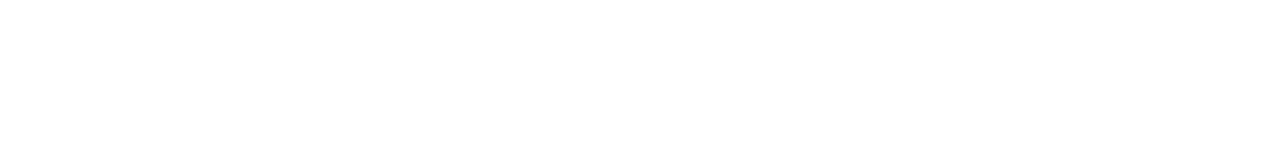
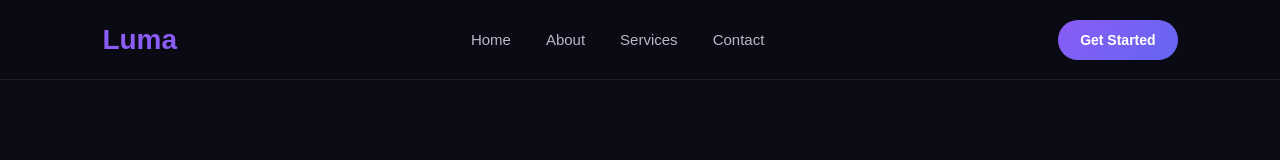
Before and after one commit to muzaib09/Landing-Page, a plain HTML site: page index.html in a window 1280 px wide. Drawn offline with Linux system fonts and the light colour scheme.

Commit message:
navbar created

```diff
--- a/index.html
+++ b/index.html
@@ -3,9 +3,21 @@
 <head>
     <meta charset="UTF-8">
     <meta name="viewport" content="width=device-width, initial-scale=1.0">
-    <title>Document</title>
+    <title>Landing Page</title>
+    <link rel="stylesheet" href="style.css">
 </head>
 <body>
+    <nav class="navbar">
+  <div class="logo">Luma</div>
 
+  <ul class="nav-links">
+    <li><a href="#home">Home</a></li>
+    <li><a href="#about">About</a></li>
+    <li><a href="#services">Services</a></li>
+    <li><a href="#contact">Contact</a></li>
+  </ul>
+
+  <a href="#contact" class="nav-btn">Get Started</a>
+</nav>
 </body>
 </html>
--- /dev/null
+++ b/style.css
@@ -0,0 +1,61 @@
+* {
+  margin: 0;
+  padding: 0;
+  box-sizing: border-box;
+}
+
+body {
+  font-family: Arial, sans-serif;
+  background: #0b0b14;
+  color: #fff;
+}
+
+.navbar {
+  width: 100%;
+  height: 80px;
+  padding: 0 8%;
+  display: flex;
+  align-items: center;
+  justify-content: space-between;
+  background: rgba(11, 11, 20, 0.9);
+  border-bottom: 1px solid rgba(255, 255, 255, 0.08);
+}
+
+.logo {
+  font-size: 28px;
+  font-weight: 700;
+  color: #8b5cf6;
+}
+
+.nav-links {
+  display: flex;
+  gap: 35px;
+  list-style: none;
+}
+
+.nav-links a {
+  color: #b8b8c7;
+  text-decoration: none;
+  font-size: 15px;
+  transition: 0.3s;
+}
+
+.nav-links a:hover {
+  color: #fff;
+}
+
+.nav-btn {
+  padding: 12px 22px;
+  border-radius: 30px;
+  background: linear-gradient(135deg, #8b5cf6, #6366f1);
+  color: #fff;
+  text-decoration: none;
+  font-size: 14px;
+  font-weight: 600;
+  transition: 0.3s;
+}
+
+.nav-btn:hover {
+  transform: translateY(-2px);
+  box-shadow: 0 8px 25px rgba(139, 92, 246, 0.35);
+}
```
